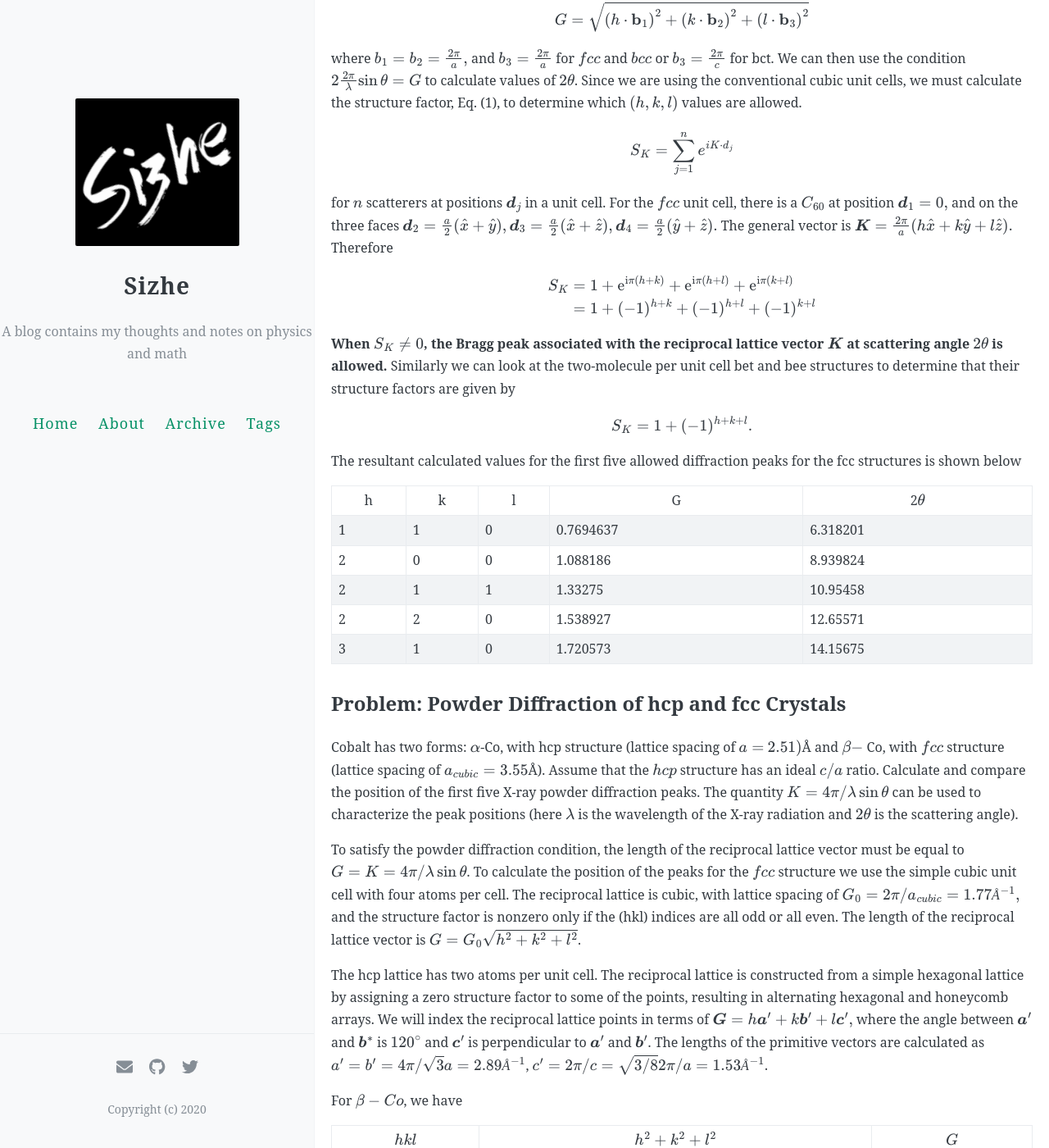
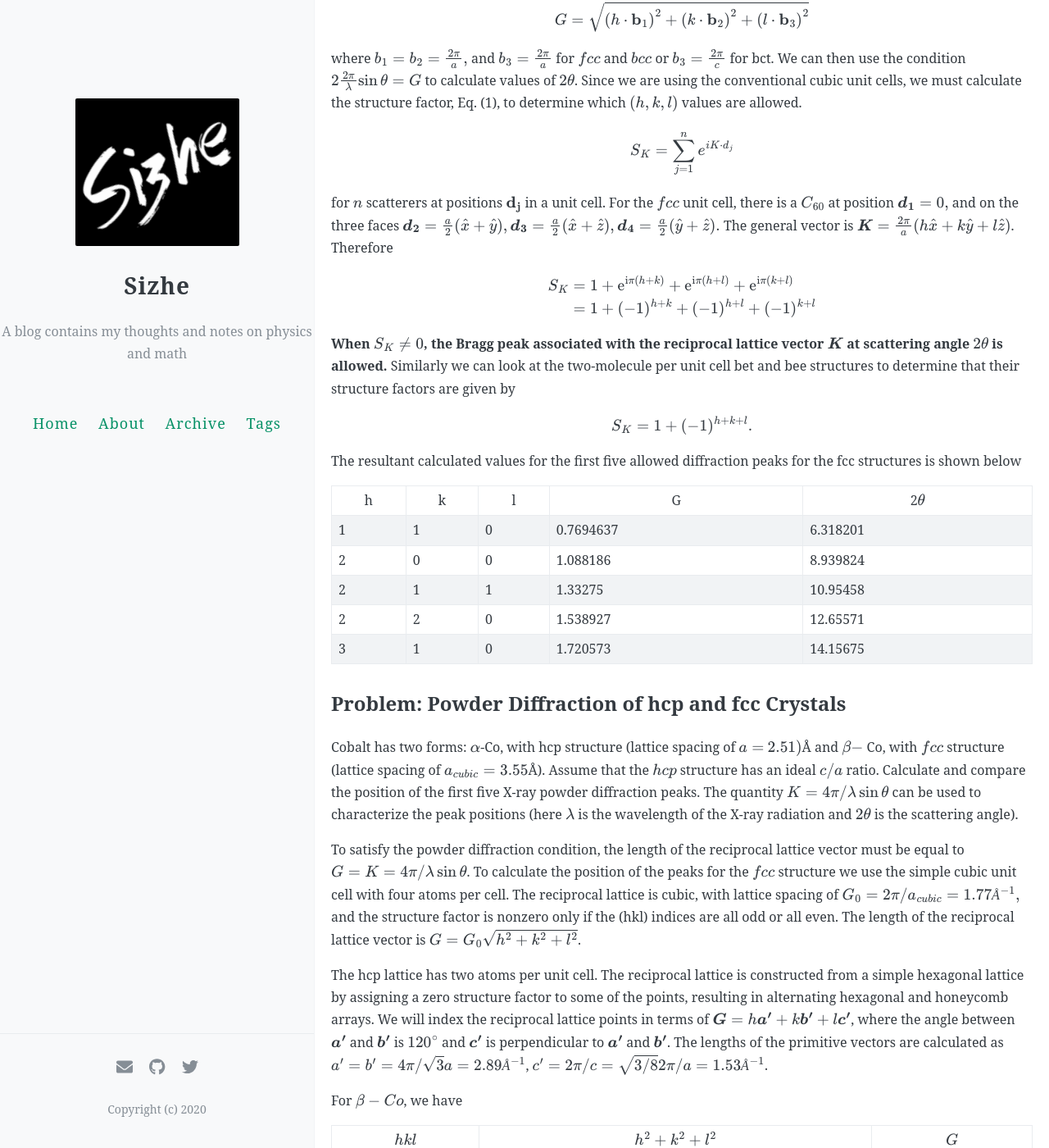
Before and after one commit to Lonitch/Lonitch.github.io, a Jekyll site: the page built from _posts/2020-08-19-Structure-Factor-XRD-Peak.md, in a window 1280 px wide and 1400 px high, scrolled down 1316 px. Shown: the whole window at 82% size. Built offline with Jekyll 4.4.1, drawn with Linux system fonts in a browser that asks for light colours; formulas are drawn with MathJax 3; comment, search, counter and statistics services are not loaded.

Commit message:
Update 2020-08-19-Structure-Factor-XRD-Peak.md

```diff
--- a/_posts/2020-08-19-Structure-Factor-XRD-Peak.md
+++ b/_posts/2020-08-19-Structure-Factor-XRD-Peak.md
@@ -48,8 +48,8 @@
 
 $$S_{K}=\sum_{j=1}^{n} e^{i K \cdot d_{j}}$$
 
-for $n$ scatterers at positions $$\boldsymbol{d}_j$$ in a unit cell. For the $fcc$ unit cell, there is a $$C_{60}$$ at position $$\boldsymbol{d}_{1}=0,$$ and on the three faces $$\boldsymbol{d}_{2}=\frac{a}{2}(\hat{x}+\hat{y}),\boldsymbol{d}_{3}=\frac{a}{2}(\hat{x}+\hat{z}),\boldsymbol{d}_{4}=\frac{a}{2}(\hat{y}+\hat{z}).$$ The general vector is
-$$\boldsymbol{K}=\frac{2\pi}{a}(h\hat{x}+k\hat{y}+l\hat{z}).$$ Therefore
+for $n$ scatterers at positions $\mathbf{d_j}$ in a unit cell. For the $fcc$ unit cell, there is a $C_{60}$ at position $\boldsymbol{d_1}=0,$ and on the three faces $\boldsymbol{d_2}=\frac{a}{2}(\hat{x}+\hat{y}),\boldsymbol{d_3}=\frac{a}{2}(\hat{x}+\hat{z}),\boldsymbol{d_4}=\frac{a}{2}(\hat{y}+\hat{z}).$ The general vector is
+$\boldsymbol{K}=\frac{2\pi}{a}(h\hat{x}+k\hat{y}+l\hat{z})$. Therefore
 
 $$\begin{aligned}
 S_{K} &=1+\mathrm{e}^{\mathrm{i} \pi(h+k)}+\mathrm{e}^{\mathrm{i} \pi(h+l)}+\mathrm{e}^{\mathrm{i} \pi(k+l)} \\
@@ -75,8 +75,8 @@
 
 To satisfy the powder diffraction condition, the length of the reciprocal lattice vector must be equal to $G=K=4\pi/\lambda\sin\theta$. To calculate the position of the peaks for the $fcc$ structure we use the simple cubic unit cell with four atoms per cell. The reciprocal lattice is cubic, with lattice spacing of $G_{0}=2\pi/a_{cubic}=1.77Å^{-1},$ and the structure factor is nonzero only if the (hkl) indices are all odd or all even. The length of the reciprocal lattice vector is $G=G_{0}\sqrt{h^{2}+k^{2}+l^{2}}$.
 
-The hcp lattice has two atoms per unit cell. The reciprocal lattice is constructed from a simple hexagonal lattice by assigning a zero structure factor to some of the points, resulting in alternating hexagonal and honeycomb arrays. We will index the reciprocal lattice points in terms of $$\boldsymbol{G}=h\boldsymbol{a}^{\prime}+k\boldsymbol{b}^{\prime}+l\boldsymbol{c}^{\prime},$$ where the angle between $\boldsymbol{a}^{\prime}$ and $\boldsymbol{b}^{*}$ is $120^{\circ}$
-and $\boldsymbol{c}^{\prime}$ is perpendicular to $$\boldsymbol{a}^{\prime}$$ and $$\boldsymbol{b}^{\prime}$$. The lengths of the primitive vectors are calculated as $$a^{\prime}=b^{\prime}=4\pi/\sqrt{3}a=2.89Å^{-1}$$, $$c^{\prime}=2\pi/c=\sqrt{3/8}2\pi/ a=1.53Å^{-1}$$.
+The hcp lattice has two atoms per unit cell. The reciprocal lattice is constructed from a simple hexagonal lattice by assigning a zero structure factor to some of the points, resulting in alternating hexagonal and honeycomb arrays. We will index the reciprocal lattice points in terms of $$\boldsymbol{G}=h\boldsymbol{a^{\prime}}+k\boldsymbol{b^{\prime}}+l\boldsymbol{c^{\prime}}$$, where the angle between $\boldsymbol{a^{\prime}}$ and $\boldsymbol{b^{\prime}}$ is $120^{\circ}$
+and $\boldsymbol{c^{\prime}}$ is perpendicular to $\boldsymbol{a^{\prime}}$ and $\boldsymbol{b^{\prime}}$. The lengths of the primitive vectors are calculated as $$a^{\prime}=b^{\prime}=4\pi/\sqrt{3}a=2.89Å^{-1}$$, $$c^{\prime}=2\pi/c=\sqrt{3/8}2\pi/ a=1.53Å^{-1}$$.
 
 For $\beta-Co$, we have
 
```
